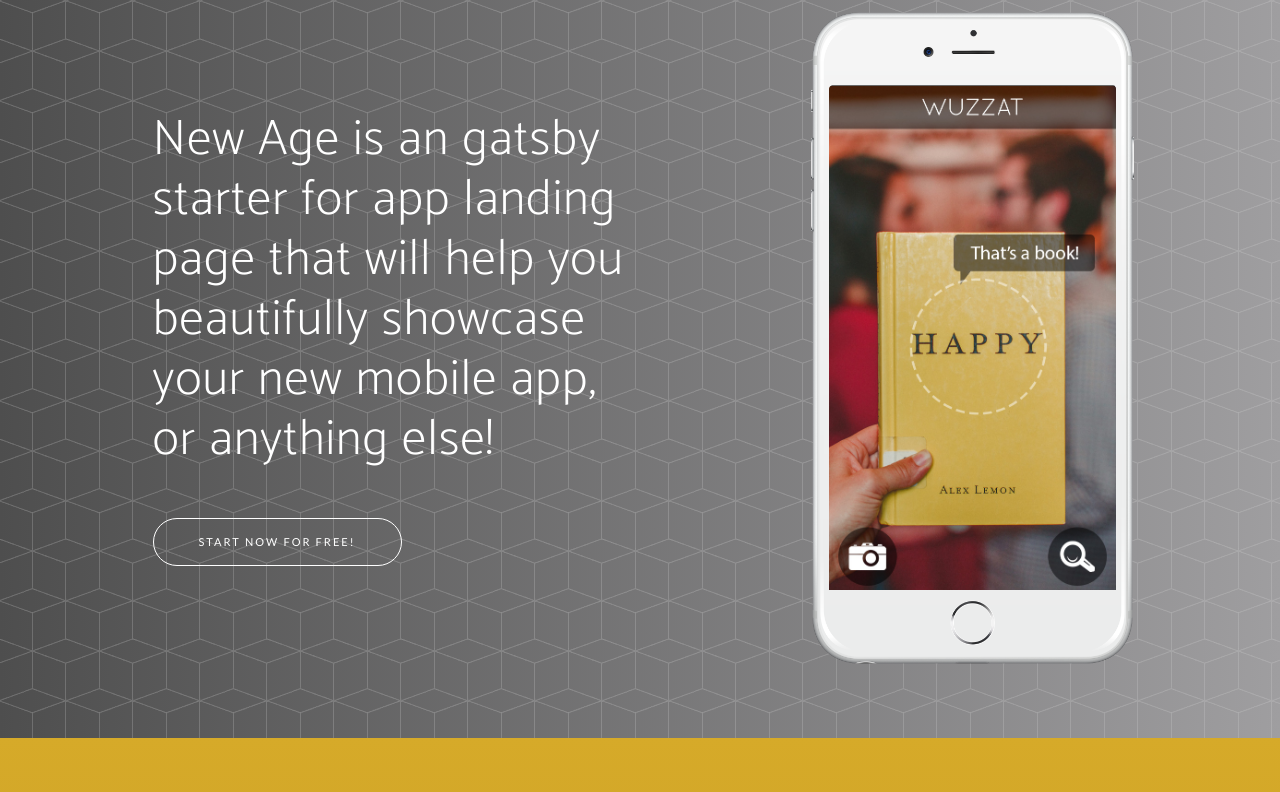
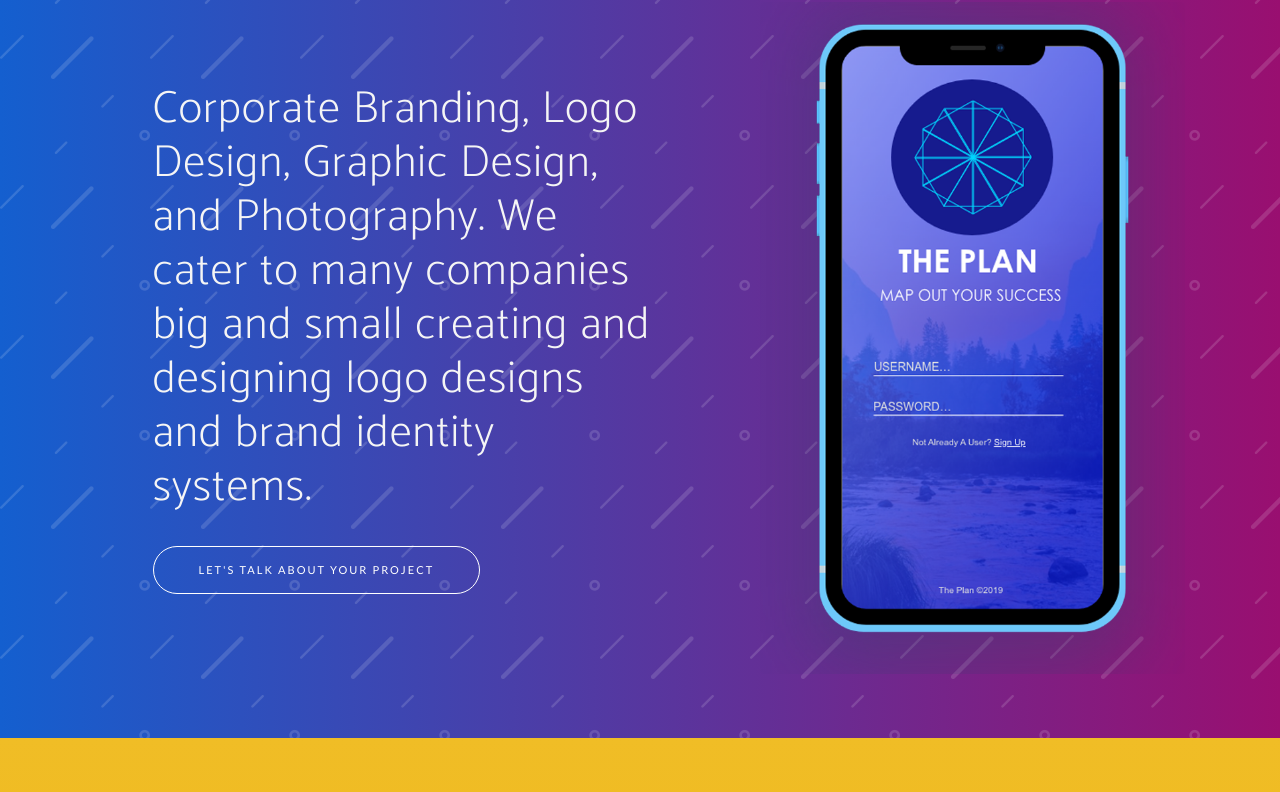
Before and after one commit to mustardseeddesignco/msdc-web, a Gatsby site: page / in a window 1280 px wide. Shown: the part 62-854 px from the top of the page. Built offline with nearby package versions, Linux system fonts and the light colour scheme; Gatsby itself is replaced by a stand-in of ours; a web font is replaced by a local one.

Commit message:
content update

```diff
--- a/src/assets/sass/_masthead.scss
+++ b/src/assets/sass/_masthead.scss
@@ -4,13 +4,14 @@
 
   width: 100%;
   padding-top: 150px;
-  padding-bottom: 100px;
+  padding-bottom: 250px;
 
   color: white;
-  background: url('../images/bg-pattern.png'), $theme-secondary;
-  background: url('../images/bg-pattern.png'),
+  // opacity: .8;
+  background: url('../images/web-bg3.png'), $theme-secondary;
+  background: url('../images/web-bg3.png'),
     -webkit-linear-gradient(to left, $theme-secondary, $theme-tertiary);
-  background: url('../images/bg-pattern.png'),
+  background: url('../images/web-bg3.png'),
     linear-gradient(to left, $theme-secondary, $theme-tertiary);
   .header-content {
     max-width: 500px;
@@ -39,11 +40,12 @@
 
       text-align: left;
       h1 {
-        font-size: 50px;
+        font-size: 45px;
+        color: whitesmoke;
       }
     }
     .device-container {
-      max-width: 325px;
+      max-width: 425px;
     }
   }
 }
--- a/src/assets/sass/_navbar.scss
+++ b/src/assets/sass/_navbar.scss
@@ -9,7 +9,7 @@
         @include heading-font;
         &:hover,
         &:focus {
-            color: darken($theme-primary, 10%);
+            color: $theme-primary;
         }
     }
     .navbar-toggler {
@@ -20,7 +20,7 @@
     .navbar-nav {
         > li {
             > a {
-                font-size: 11px;
+                font-size: 18px;
                 @include alt-font;
                 &.active {
                     color: $theme-primary !important;
@@ -32,7 +32,7 @@
             }
             > a,
             > a:focus {
-                color: $gray-darker;
+                color: rgb(0, 0, 0);
                 &:hover {
                     color: $theme-primary;
                 }
@@ -53,7 +53,7 @@
         .navbar-nav > li > a:focus {
             color: fade-out(white, .3);
             &:hover {
-                color: white;
+                color: goldenrod;
             }
         }
         &.navbar-shrink {
--- a/src/assets/sass/_variables.scss
+++ b/src/assets/sass/_variables.scss
@@ -2,9 +2,9 @@
 
 // Gray and Brand Colors for use across theme
 
-$theme-primary:    #d6aa29;
-$theme-secondary:  #9f9ea0;
-$theme-tertiary:   #4e4e4e;
+$theme-primary:    #f0bd26;
+$theme-secondary:  #990f70;
+$theme-tertiary:   #145fcf;
 
 $gray-base:        #000;
 $gray-darker:      lighten($gray-base, 13.5%); // #222
--- a/src/assets/sass/_features.scss
+++ b/src/assets/sass/_workwithus.scss
@@ -1,5 +1,12 @@
 // Styling for the features section
 section.features {
+    // background-color: whitesmoke;
+    background: url('../images/bg-pattern.png'), $theme-secondary;
+  background: url('../images/bg-pattern.png'),
+    -webkit-linear-gradient(to left, $theme-primary, $theme-secondary);
+  background: url('../images/bg-pattern.png'),
+    linear-gradient(to left, $theme-primary, $theme-secondary);
+
     .section-heading {
         margin-bottom: 100px;
         h2 {
@@ -13,6 +20,7 @@
     .feature-item {
         max-width: 325px;
         margin: 0 auto;
+
     }
     .device-container {
         margin-bottom: 100px;
--- a/src/assets/sass/new-age.scss
+++ b/src/assets/sass/new-age.scss
@@ -7,7 +7,7 @@
 @import 'navbar.scss';
 @import 'masthead.scss';
 @import 'download.scss';
-@import 'features.scss';
+@import 'workwithus.scss';
 @import 'cta.scss';
 @import 'contact.scss';
 @import 'footer.scss';
--- a/src/pages/index.js
+++ b/src/pages/index.js
@@ -6,7 +6,7 @@
 import Footer from '../components/Footer';
 import Social from '../components/Social';
 
-import demo1 from '../assets/images/demo-screen-1.jpg';
+import iphonemock from '../assets/images/iphone-mock-up.png';
 import gplay from '../assets/images/google-play-badge.svg';
 import astore from '../assets/images/app-store-badge.svg';
 
@@ -19,27 +19,24 @@
         <div className="row h-100">
           <div className="col-lg-7 my-auto">
             <div className="header-content mx-auto">
-              <h1 className="mb-5">
-                New Age is an gatsby starter for app landing page that will help
-                you beautifully showcase your new mobile app, or anything else!
+              <h1>
+              Corporate Branding, Logo Design, Graphic Design, and Photography. We cater to many companies big and small creating and designing logo designs and brand identity systems.
               </h1>
-              <Scroll type="id" element="download">
-                <a href="#download" className="btn btn-outline btn-xl">
-                  Start Now for Free!
+              <br/>
+              <Scroll type="id" element="contact">
+                <a href="#contact" className="btn btn-outline btn-xl">
+                  Let's Talk About Your Project
                 </a>
               </Scroll>
             </div>
           </div>
           <div className="col-lg-5 my-auto">
             <div className="device-container">
-              <div className="device-mockup iphone6_plus portrait white">
                 <div className="device">
                   <div className="screen">
-                    <img src={demo1} className="img-fluid" alt="" />
+                    <img src={iphonemock} className="img-fluid" alt="" />
                   </div>
-                  <div className="button"></div>
                 </div>
-              </div>
             </div>
           </div>
         </div>
@@ -74,7 +71,7 @@
       <div className="container">
         <div className="section-heading text-center">
           <h2>Working With MSDC = Unlimited Fun</h2>
-          <p className="text-muted">
+          <p>
             When you choose to work with Mustard Seed Design Co. you are choosing to design your brand with talented foreward-thinking logo designers, web designers, and web developers.
           </p>
           <hr />
@@ -82,14 +79,11 @@
         <div className="row">
           <div className="col-lg-4 my-auto">
             <div className="device-container">
-              <div className="device-mockup iphone6_plus portrait white">
                 <div className="device">
                   <div className="screen">
-                    <img src={demo1} className="img-fluid" alt="" />
+                    <img src={iphonemock} className="img-fluid" alt="" />
                   </div>
-                  <div className="button"></div>
                 </div>
-              </div>
             </div>
           </div>
           <div className="col-lg-8 my-auto">
@@ -99,7 +93,7 @@
                   <div className="feature-item">
                     <i className="icon-screen-smartphone text-primary"></i>
                     <h3>Device Mockups</h3>
-                    <p className="text-muted">
+                    <p>
                       Ready to use HTML/CSS device mockups, no Photoshop
                       required!
                     </p>
@@ -109,7 +103,7 @@
                   <div className="feature-item">
                     <i className="icon-camera text-primary"></i>
                     <h3>Flexible Use</h3>
-                    <p className="text-muted">
+                    <p>
                       Put an image, video, animation, or anything else in the
                       screen!
                     </p>
@@ -121,7 +115,7 @@
                   <div className="feature-item">
                     <i className="icon-present text-primary"></i>
                     <h3>Free to Use</h3>
-                    <p className="text-muted">
+                    <p>
                       As always, this theme is free to download and use for any
                       purpose!
                     </p>
@@ -131,7 +125,7 @@
                   <div className="feature-item">
                     <i className="icon-lock-open text-primary"></i>
                     <h3>Open Source</h3>
-                    <p className="text-muted">
+                    <p>
                       Since this theme is MIT licensed, you can use it
                       commercially!
                     </p>
```
Also changed, not shown: src/assets/images/iphone-mock-up.png (added), src/assets/images/web-bg3.png (added), src/assets/images/web-bg4.png (added).
